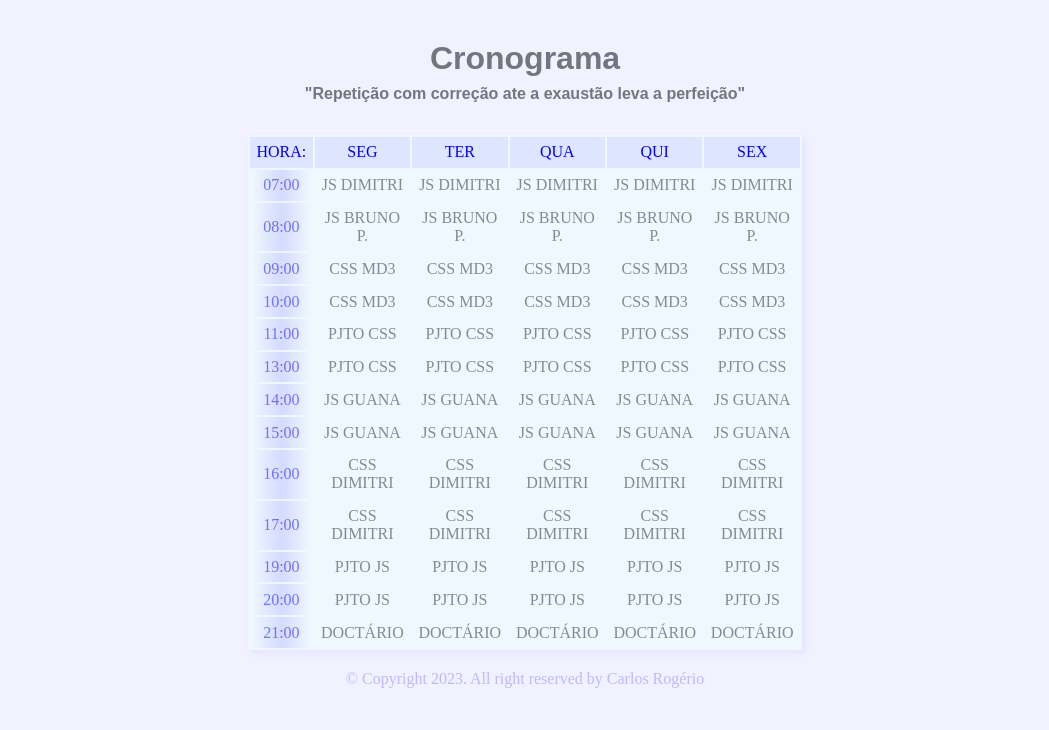
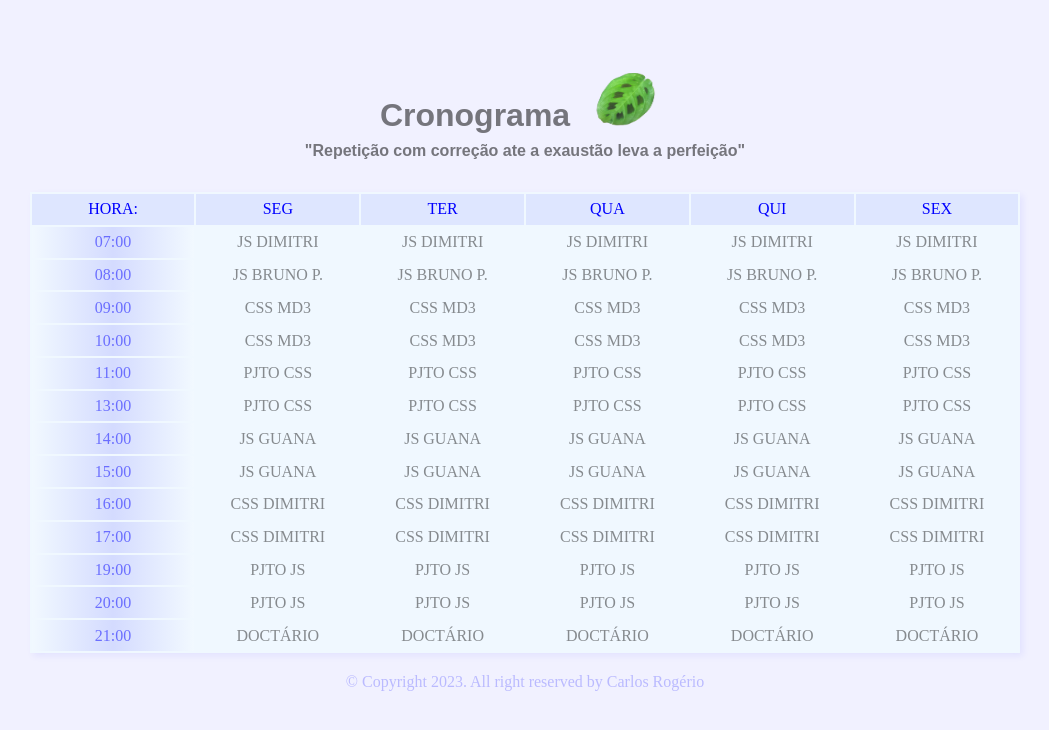
Before and after one commit to 0pripyat92/Cronograma, a plain HTML site: page index.html in a window 1280 px wide. Shown: the whole page, without its empty margins (115-1164 px from the left). Drawn offline with Linux system fonts and the light colour scheme.

Commit message:
commit img

```diff
--- a/index.html
+++ b/index.html
@@ -9,7 +9,10 @@
 </head>
 <body>
     <header class=>
-        <h1>Cronograma</h1>
+        <div class="image">
+          <h1>Cronograma</h1>
+          <img  src="img/bg_home.png" alt="folha">
+        </div>
         <h4>"Repetição com correção ate a exaustão leva a perfeição"</h4>
     </header>
     <table>
--- a/style.css
+++ b/style.css
@@ -1,4 +1,3 @@
-@media only screen and (device-width : 375px) and (device-height : 667px) and (-webkit-device-pixel-ratio : 2) { }
 *{
     margin: 0;
     padding: 0;
@@ -18,6 +17,17 @@ h1{
     color: rgba(0, 0, 0, 0.514);
 }
 
+img{
+    height: 110px;
+    width: 100px;
+}
+
+.image{
+    display: flex;
+    justify-content: center;
+    align-items: self-end;
+}
+
 h4{
     font-family: Arial, Helvetica, sans-serif;
     text-align: center;
@@ -29,8 +39,7 @@ table{
     margin: auto;
     background-color: aliceblue;
     box-shadow: 3px 3px 7px rgba(0, 0, 255, 0.062);
-    max-width: 375px;
-    max-height : 667px
+
 }
 
 
```
Also changed, not shown: img/bg_home.png (added).
